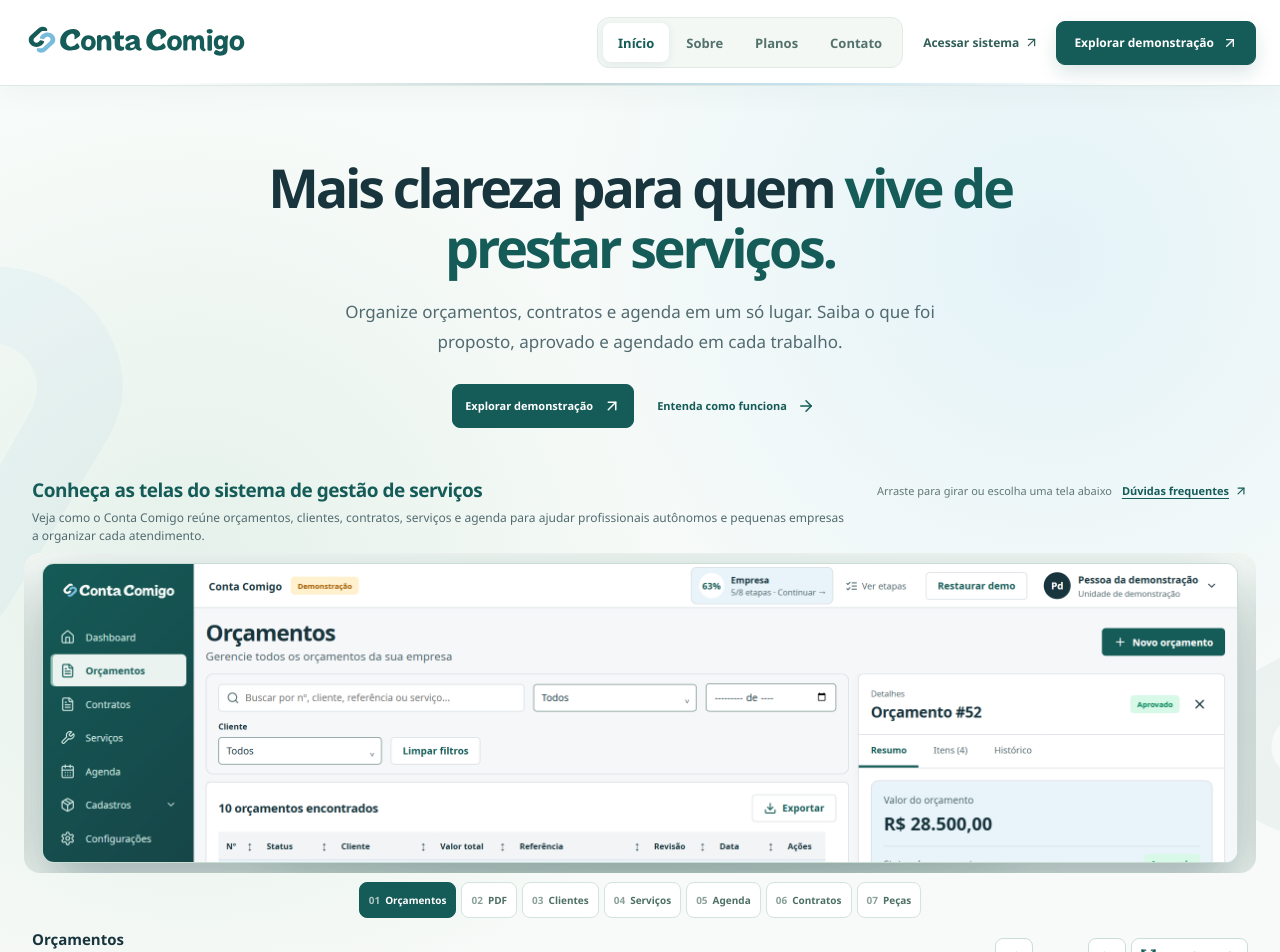
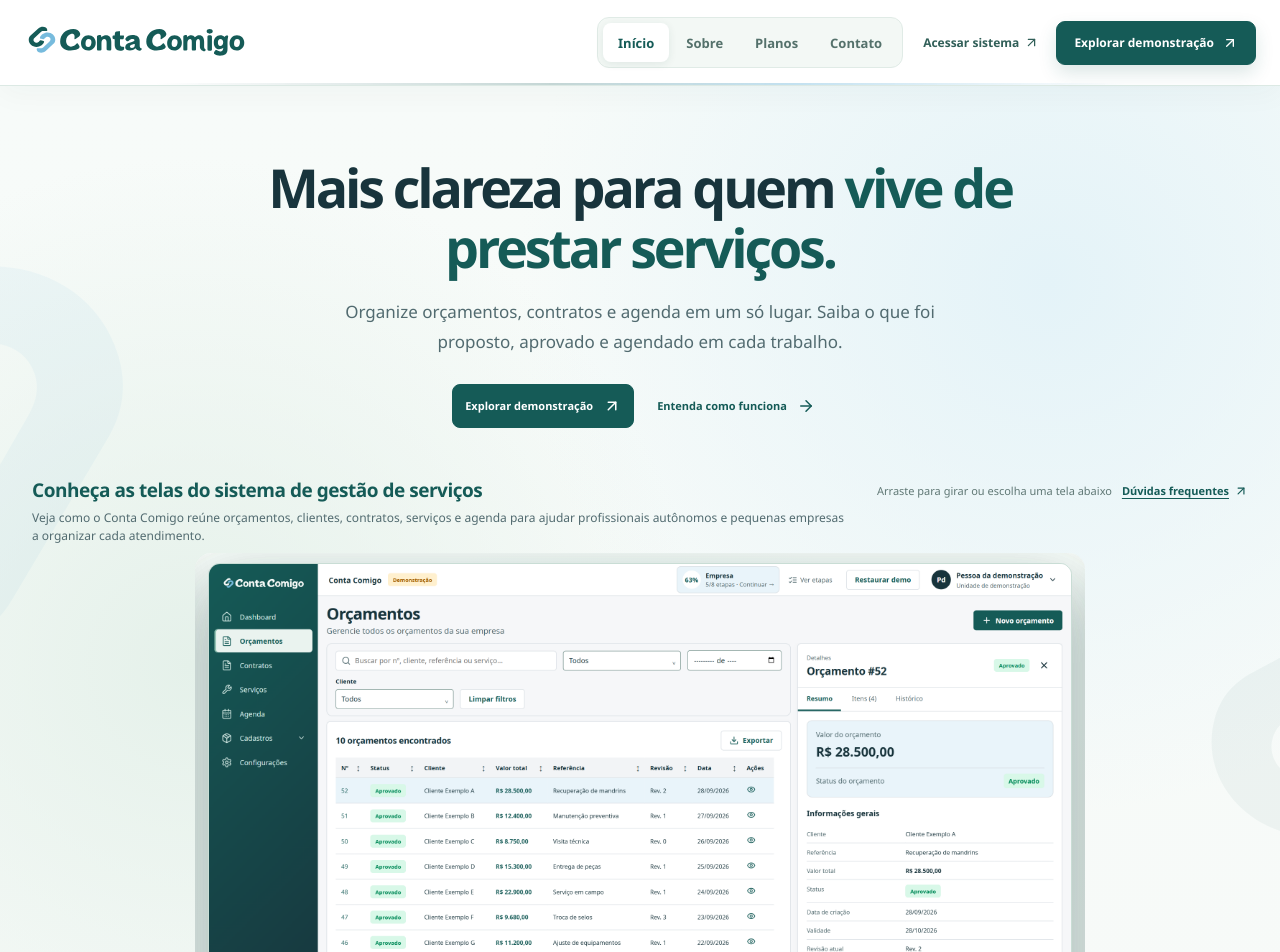
Before and after one commit to guicamarg0/conta-comigo-site, a React (Vite) app: page / in a window 1280 px wide. Shown: the top 952 px of the page. Built offline with nearby package versions, Linux system fonts and the light colour scheme.

Commit message:
Preserve 3D tour framing on shorter screens

```diff
--- a/src/system-tour-3d.css
+++ b/src/system-tour-3d.css
@@ -329,10 +329,12 @@
   .system-tour-faq-link { font-size: 11px; }
   .system-tour-intro { margin: -2px 8px 9px; font-size: 12px; line-height: 1.45; }
   .system-tour-stage {
-    height: clamp(210px, calc(100vh - 480px), 340px);
-    height: clamp(210px, calc(100svh - 480px), 340px);
+    width: min(100%, calc((100vh - 300px) * 1.78));
+    width: min(100%, calc((100svh - 300px) * 1.78));
+    height: auto;
     min-height: 0;
-    aspect-ratio: auto;
+    aspect-ratio: 1.78;
+    margin-inline: auto;
     border-radius: 16px;
   }
   .system-tour-face, .system-tour-flat { inset: 10px 1.5%; border-radius: 12px; }
@@ -358,7 +360,7 @@
   .system-tour-heading-meta { gap: 8px; }
   .system-tour-heading small, .system-tour-faq-link { font-size: 11px; }
   .system-tour-intro { margin-bottom: 9px; font-size: 12px; line-height: 1.45; }
-  .system-tour-stage { height: clamp(160px, 48svh, 240px); min-height: 0; aspect-ratio: auto; border-radius: 16px; }
+  .system-tour-stage { width: min(100%, calc((100vh - 150px) * 1.78)); width: min(100%, calc((100svh - 150px) * 1.78)); height: auto; min-height: 0; aspect-ratio: 1.78; margin-inline: auto; border-radius: 16px; }
   .system-tour-face, .system-tour-flat { inset: 9px 1%; border-radius: 11px; }
   .system-tour-screen-list { gap: 5px; margin-top: 9px; }
   .system-tour-screen-list button { min-height: 34px; gap: 5px; padding-inline: 8px; font-size: 10px; }
```
